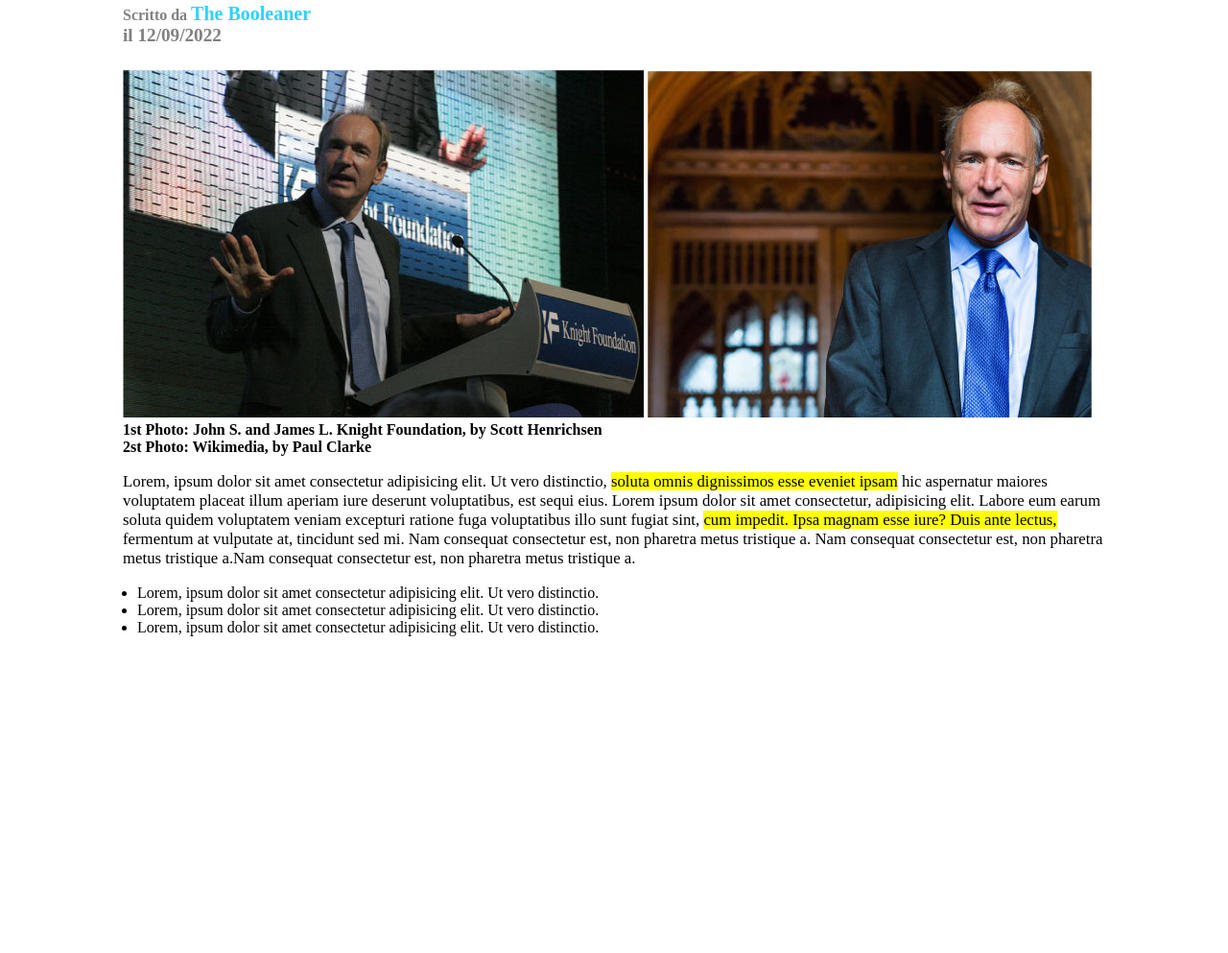
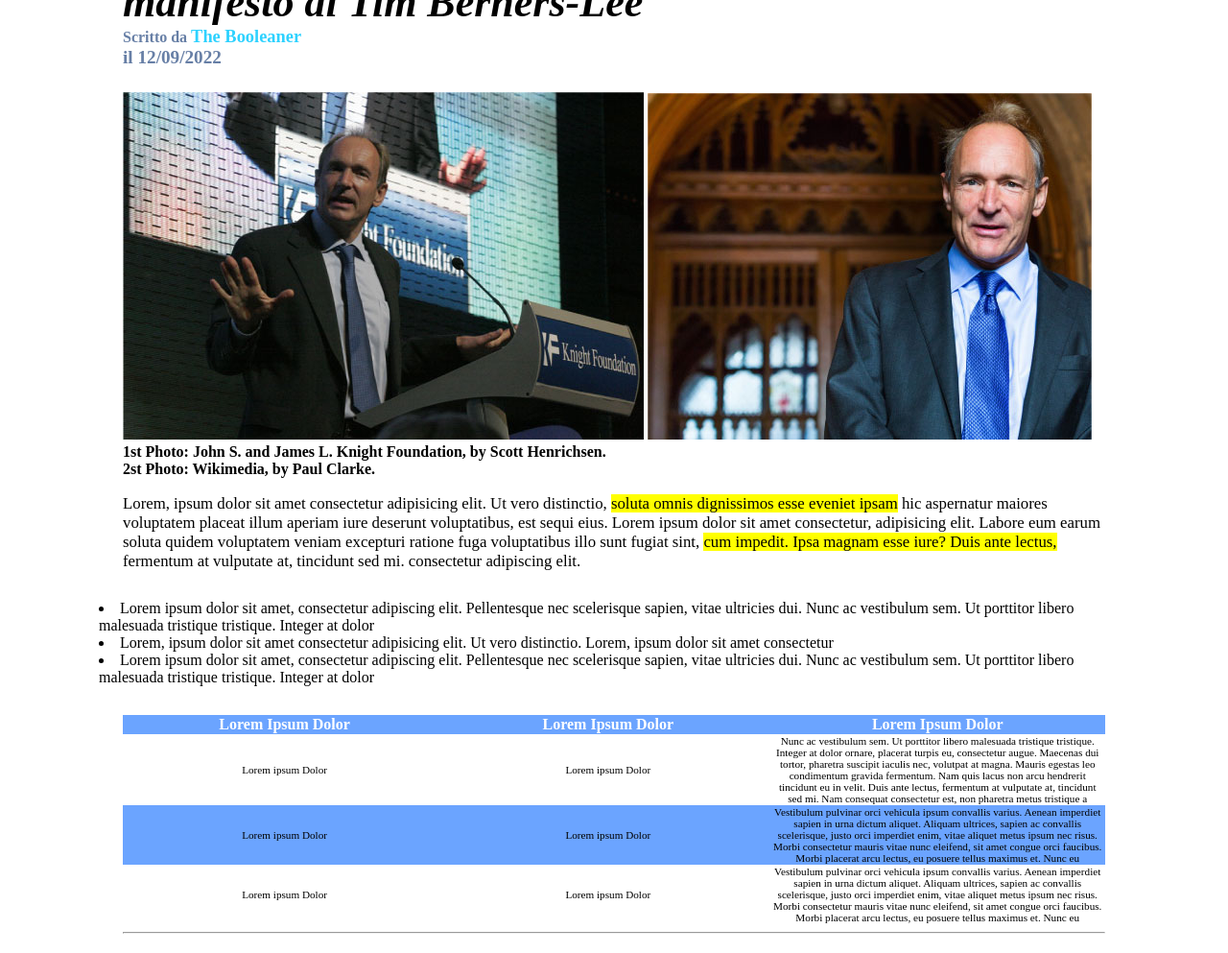
Before and after one commit to Dario-Miccinelli/es12sett, a plain HTML site: page index.html in a window 1280 px wide. Shown: the part 273-1266 px from the top of the page at 96% size. Before the commit the page ends 952 px from the top, so only its background shows below. Drawn offline with Linux system fonts and the light colour scheme.

Commit message:
Table  + some fix

```diff
--- a/assets/css/style.css
+++ b/assets/css/style.css
@@ -1,18 +1,15 @@
 body {
-
     margin: 0px;
     padding: 0px;
 }
-
 
 .banner{
     position: relative;
     background-color: #6ba4ff;
     background-image: url('../img/pattern.png');
     width: 100%;
-    height: 145px;
+    height: 170px;
 }
-
 
 
 .bool-logo {
@@ -33,6 +30,7 @@ body {
 #h1int {
 font-size: 275%;
 margin-bottom: 0px;
+font-style: oblique;
 }
 main {
     width: 80%;
@@ -40,13 +38,12 @@ main {
 }
 
 .descrizione {
-
     font-weight: 900;
-    color: grey;
+    color: #677fa6 ;
 }
 
 .nomebool {
-    font-size: 125%;
+    font-size: 115%;
     color:  #2ed2ff;
 }
 
@@ -74,4 +71,46 @@ main {
 
 .lista {
  margin-left: -25px ;
+ margin-top: 30px;
+ margin-bottom: 30px;
 }
+
+.tabella {
+    text-align: center;
+    margin: auto;
+    margin-bottom: 20px;
+    margin-left: -10px;
+}
+
+.tabella tabella {
+    border-collapse: collapse;
+    text-align: left;
+}
+
+.table {
+    text-align: center;
+    margin: auto;
+    margin-bottom: 20px;
+}
+
+.table table {
+    border-collapse: collapse;
+    text-align: center;
+}
+
+.table table thead {
+    background-color: #6ba4ff;
+    color: #fff;
+}
+
+.table table th {
+    width: 5%;
+}
+
+table tbody{
+    font-size: 0.7rem;
+}
+
+.table tr:nth-child(even) {
+    background-color: #6ba4ff;
+}
--- a/index.html
+++ b/index.html
@@ -48,9 +48,9 @@
             <img src="assets/img/tim-2.jpg" alt="Foto Tim">
         </div>
         <div class="desc-img">
-            1st Photo: John S. and James L. Knight Foundation, by Scott Henrichsen
+            1st Photo: John S. and James L. Knight Foundation, by Scott Henrichsen.
             <br>
-            2st Photo: Wikimedia, by Paul Clarke
+            2st Photo: Wikimedia, by Paul Clarke.
         </div>
 
         <!-- Fine img tim  -->
@@ -69,24 +69,73 @@
                     sit
                     amet consectetur, adipisicing elit. Labore eum earum soluta quidem voluptatem veniam excepturi
                     ratione fuga voluptatibus illo sunt fugiat sint, <span class="txt"> cum impedit. Ipsa magnam esse iure?
-                    Duis ante lectus,</span> fermentum at vulputate at, tincidunt sed mi. Nam consequat consectetur est, non pharetra metus tristique a.
-                    Nam consequat consectetur est, non pharetra metus tristique a.Nam consequat consectetur est, non pharetra metus tristique a.
+                    Duis ante lectus,</span> fermentum at vulputate at, tincidunt sed mi. consectetur adipiscing elit.
                 </p>
             </section>
         <!-- Fine primo lorem  -->
 
         <!-- Inizio lista unordered  -->
-        <section class="lista">
+        <section class="lista"
             <ul>
-                <li>Lorem, ipsum dolor sit amet consectetur adipisicing elit. Ut vero distinctio.</li>
-                <li>Lorem, ipsum dolor sit amet consectetur adipisicing elit. Ut vero distinctio.</li>
-                <li>Lorem, ipsum dolor sit amet consectetur adipisicing elit. Ut vero distinctio.</li>
+                <li>Lorem ipsum dolor sit amet, consectetur adipiscing elit. Pellentesque nec scelerisque sapien, vitae ultricies dui. Nunc ac vestibulum sem. Ut porttitor libero malesuada tristique tristique. Integer at dolor</li>
+                <li>Lorem, ipsum dolor sit amet consectetur adipisicing elit. Ut vero distinctio. Lorem, ipsum dolor sit amet consectetur</li>
+                <li>Lorem ipsum dolor sit amet, consectetur adipiscing elit. Pellentesque nec scelerisque sapien, vitae ultricies dui. Nunc ac vestibulum sem. Ut porttitor libero malesuada tristique tristique. Integer at dolor</li>
             </ul>
         </section>
 
         <!-- fine lista  -->
 
+        <!-- Tabella ! ! !  -->
 
+        <section class="table">
+            <table>
+                <thead>
+                    <tr>
+                        <th>Lorem Ipsum Dolor</th>
+                        <th>Lorem Ipsum Dolor</th>
+                        <th>Lorem Ipsum Dolor</th>
+                    </tr>
+                </thead>
+                <tbody>
+                    <tr>
+                        <td>
+                            Lorem ipsum Dolor
+                        </td>
+                        <td>
+                            Lorem ipsum Dolor
+                        </td>
+                        <td>
+                            Nunc ac vestibulum sem. Ut porttitor libero malesuada tristique tristique. Integer at dolor ornare, placerat turpis eu, consectetur augue. Maecenas dui tortor, pharetra suscipit iaculis nec, volutpat at magna. Mauris egestas leo condimentum gravida fermentum. Nam quis lacus non arcu hendrerit tincidunt eu in velit. Duis ante lectus, fermentum at vulputate at, tincidunt sed mi. Nam consequat consectetur est, non pharetra metus tristique a
+                        </td>
+                    </tr>
+                    <tr>
+                        <td>
+                            Lorem ipsum Dolor
+                        </td>
+                        <td>
+                            Lorem ipsum Dolor
+                        </td>
+                        <td>
+                             Vestibulum pulvinar orci vehicula ipsum convallis varius. Aenean imperdiet sapien in urna dictum aliquet. Aliquam ultrices, sapien ac convallis scelerisque, justo orci imperdiet enim, vitae aliquet metus ipsum nec risus. Morbi consectetur mauris vitae nunc eleifend, sit amet congue orci faucibus. Morbi placerat arcu lectus, eu posuere tellus maximus et. Nunc eu
+                        </td>
+                    </tr>
+                    <tr>
+                        <td>
+                            Lorem ipsum Dolor
+                        </td>
+                        <td>
+                            Lorem ipsum Dolor
+                        </td>
+                        <td>
+                             Vestibulum pulvinar orci vehicula ipsum convallis varius. Aenean imperdiet sapien in urna dictum aliquet. Aliquam ultrices, sapien ac convallis scelerisque, justo orci imperdiet enim, vitae aliquet metus ipsum nec risus. Morbi consectetur mauris vitae nunc eleifend, sit amet congue orci faucibus. Morbi placerat arcu lectus, eu posuere tellus maximus et. Nunc eu
+                        </td>
+                    </tr>
+                </tbody>
+            </table>
+            <hr>
+        </section>
+
+        <!-- Chiusura tabella  -->
 
 
 
```
